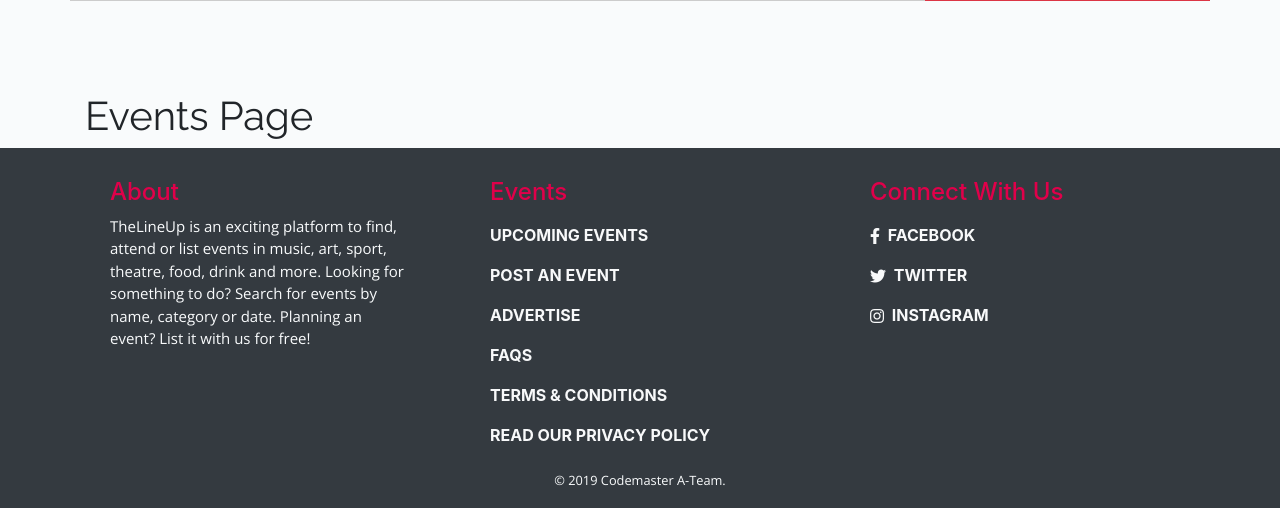
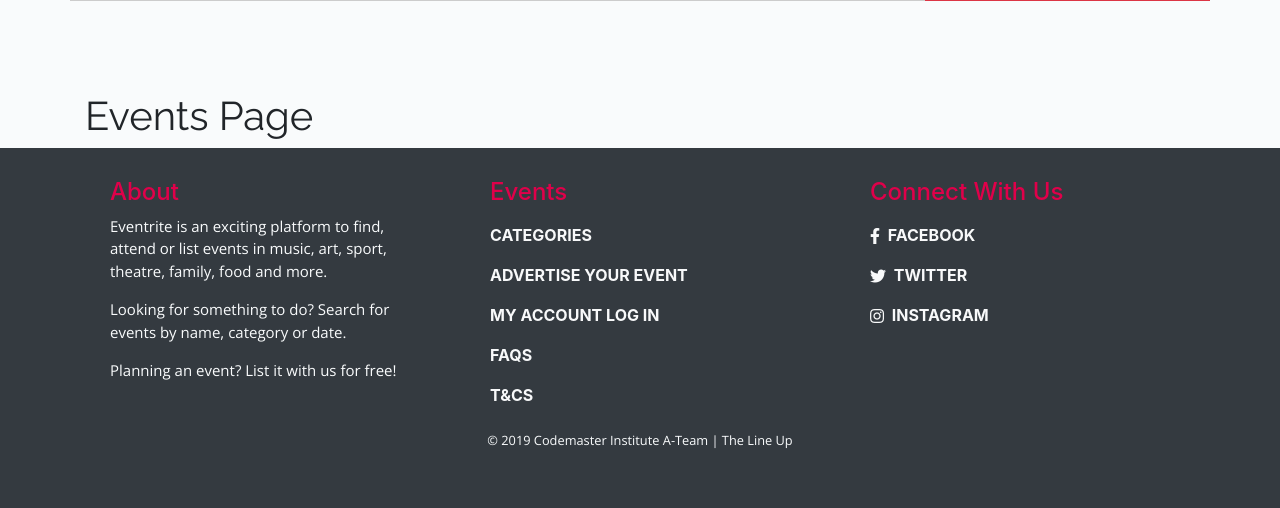
Before and after one commit to CodemasterInstitute/A-Team, a PHP site: page / in a window 1280 px wide. Shown: the part 501-1009 px from the top of the page. After the commit the page ends 949 px from the top, so only its background shows below. Run offline with PHP 8.4, Linux system fonts and the light colour scheme; data that the repository does not hold is empty; style sheets or scripts are compiled from the project's sources; some libraries are stand-ins or nearby versions.

Commit message:
Update Footer and styles

```diff
--- a/TheLineUp/app/views/inc/footer.php
+++ b/TheLineUp/app/views/inc/footer.php
@@ -1,38 +1,46 @@
-</div>
 <footer>
 <div class="container">
     <div class="row">
 
         <div class="col-sm-4 footer-left">
           <h4>About</h4>
-        <p>TheLineUp is an exciting platform to find, attend or list events in music, art, sport, theatre, food, drink
-          and more. Looking for something to do? Search for events by name, category or date. Planning an event? List it
-          with us for free!</p>
+          <p>Eventrite is an exciting platform to find, attend or list events in music, art, sport, theatre, family, food and more.</p>
+          <p>Looking for something to do? Search for events by name, category or date.</p>
+          <p>Planning an event?  List it with us for free!</p>
         </div>
+
 
         <div class="col-sm-4 footer-middle">
           <h4>Events</h4>
           <ul class="list-unstyled text-light">
-          <li><a class="nav-link text-light" href="#">Upcoming Events</a></li>
-          <li><a class="nav-link text-light" href="#">Post an Event</a></li>
-          <li><a class="nav-link text-light" href="#">Advertise</a></li>
-          <li><a class="nav-link text-light" href="#">FAQs</a></li>
-          <li><a class="nav-link text-light" href="#">Terms & Conditions</a></li>
-          <li><a class="nav-link text-light" href="#">Read our Privacy Policy</a></li>
+            <li>
+            <a class="nav-link text-light" href="#" >Categories</a>
+            </li>
+            <a class="nav-link text-light" href="#" >Advertise your event</a>
+            </li>
+            <li>
+            <a class="nav-link text-light" href="#" >My Account log in</a>
+            </li>
+            <li>
+            <a class="nav-link text-light" href="#" >FAQs</a>
+            </li>
+            <li>
+            <a class="nav-link text-light" href="#" >T&Cs</a>
+            </li>
           </ul>
       </div>
 
       <div class="col-sm-4 footer-right">
         <h4>Connect With Us</h4>
         <ul class="list-unstyled text-light">
-          <li><a class="nav-link text-light" href="#"><i class="fab fa-facebook-f pr-1"></i> Facebook</a></li>
-          <li><a class="nav-link text-light" href="#">
+        <li><a class="nav-link text-light" href="#" ><i class="fab fa-facebook-f pr-1"></i> Facebook</a></li>
+        <li><a class="nav-link text-light" href="#" >
           <i class="fab fa-twitter pr-1"></i> Twitter</a></li>
-          <li><a class="nav-link text-light" href="#"><i class="fab fa-instagram pr-1"></i> Instagram</a></li>
+          <li><a class="nav-link text-light" href="#" ><i class="fab fa-instagram pr-1"></i> Instagram</a></li>
 </ul>
         </div>
         <div class="row copyright">
-        <p>© 2019 Codemaster A-Team.</p>
+        <p>© 2019 Codemaster Institute A-Team | The Line Up</p>
         </div>
     </div>
 </div>
--- a/TheLineUp/app/views/pages/index.php
+++ b/TheLineUp/app/views/pages/index.php
@@ -3,4 +3,5 @@
 <?php require APPROOT . '/views/inc/searchbar.php'; ?>
 <div class="container">
   <h1><?php echo $data['title']; ?></h1>
+</div>
 <?php require APPROOT . '/views/inc/footer.php'; ?>
--- a/TheLineUp/public/css/scss/_footer.scss
+++ b/TheLineUp/public/css/scss/_footer.scss
@@ -1,6 +1,5 @@
 footer {
     background-color: #343a40;
-    min-height: 360px;
 }
 footer {
     h4 {
```
Lines whose indentation alone changed are shown as unchanged.
